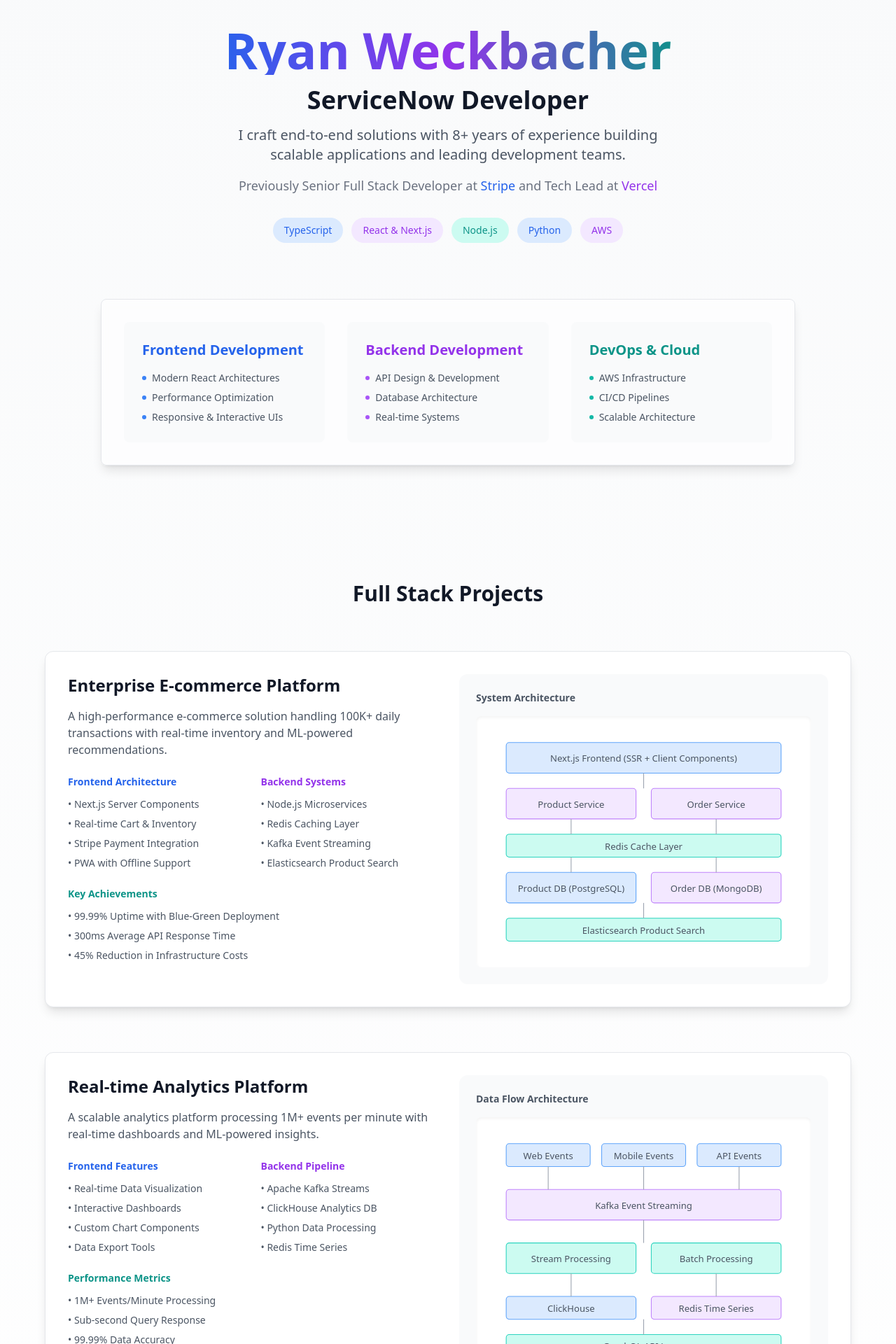
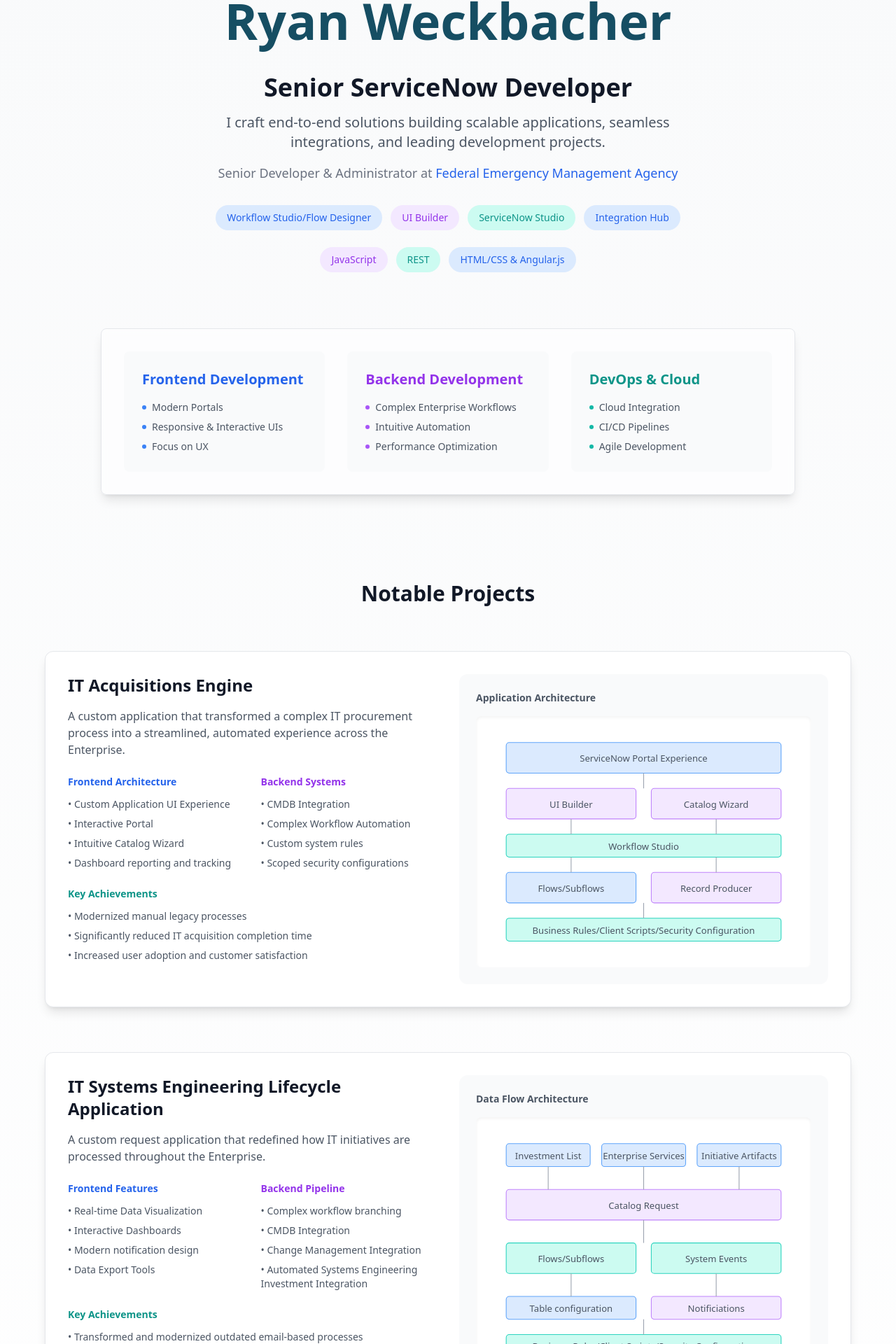
Before and after one commit to Ryan-git-snow/ryansnowportfolio, a Next.js app: page / in a window 1280 px wide. Shown: the part 50-1970 px from the top of the page at 70% size. Built offline with nearby package versions, Linux system fonts and the light colour scheme.

Commit message:
Portfolio v1.0

```diff
--- a/app/components/ContactSection.tsx
+++ b/app/components/ContactSection.tsx
@@ -9,7 +9,12 @@
 				<motion.div initial={{ opacity: 0, y: 20 }} whileInView={{ opacity: 1, y: 0 }} viewport={{ once: true }} className="space-y-8">
 					<h2 className="text-3xl font-bold text-gray-900">Let&apos;s Build Something Amazing</h2>
 					<p className="text-gray-600 max-w-2xl mx-auto">
-						Looking for a full-stack developer who can architect and implement complete solutions? Let&apos;s discuss your project.
+						Looking for a developer who can architect and implement complete solutions?
+						<br />
+						Let&apos;s discuss your project.
+						<br />
+						<br />
+						Need a Platform Admin that can maintain great instances? I've got you covered.
 					</p>
 
 					{/* Location */}
@@ -23,13 +28,13 @@
 							/>
 							<path strokeLinecap="round" strokeLinejoin="round" strokeWidth="2" d="M15 11a3 3 0 11-6 0 3 3 0 016 0z" />
 						</svg>
-						<span>San Francisco, CA</span>
+						<span>Washington, DC</span>
 					</div>
 
 					{/* Contact Buttons */}
 					<div className="flex flex-col sm:flex-row justify-center gap-4">
 						<a
-							href="mailto:david@example.com"
+							href="mailto:ryan.t.w@outlook.com"
 							className="px-8 py-3 bg-gradient-to-r from-blue-600 to-purple-600 text-white rounded-lg font-medium hover:opacity-90 transition-opacity inline-flex items-center justify-center gap-2"
 						>
 							<svg className="w-5 h-5" fill="currentColor" viewBox="0 0 20 20">
@@ -58,7 +63,7 @@
 					{/* Social Links */}
 					<div className="flex justify-center gap-6">
 						<a
-							href="https://github.com"
+							href="https://github.com/Ryan-git-snow"
 							target="_blank"
 							rel="noopener noreferrer"
 							className="text-gray-600 hover:text-gray-900 transition-colors p-2 hover:bg-gray-100 rounded-lg"
@@ -68,7 +73,7 @@
 							</svg>
 						</a>
 						<a
-							href="https://linkedin.com"
+							href="https://www.linkedin.com/in/ryan-weckbacher-300a32355/"
 							target="_blank"
 							rel="noopener noreferrer"
 							className="text-gray-600 hover:text-gray-900 transition-colors p-2 hover:bg-gray-100 rounded-lg"
@@ -77,16 +82,6 @@
 								<path d="M19 0h-14c-2.761 0-5 2.239-5 5v14c0 2.761 2.239 5 5 5h14c2.762 0 5-2.239 5-5v-14c0-2.761-2.238-5-5-5zm-11 19h-3v-11h3v11zm-1.5-12.268c-.966 0-1.75-.79-1.75-1.764s.784-1.764 1.75-1.764 1.75.79 1.75 1.764-.783 1.764-1.75 1.764zm13.5 12.268h-3v-5.604c0-3.368-4-3.113-4 0v5.604h-3v-11h3v1.765c1.396-2.586 7-2.777 7 2.476v6.759z" />
 							</svg>
 						</a>
-						<a
-							href="https://twitter.com"
-							target="_blank"
-							rel="noopener noreferrer"
-							className="text-gray-600 hover:text-gray-900 transition-colors p-2 hover:bg-gray-100 rounded-lg"
-						>
-							<svg className="w-6 h-6" fill="currentColor" viewBox="0 0 24 24">
-								<path d="M18.244 2.25h3.308l-7.227 8.26 8.502 11.24H16.17l-5.214-6.817L4.99 21.75H1.68l7.73-8.835L1.254 2.25H8.08l4.713 6.231zm-1.161 17.52h1.833L7.084 4.126H5.117z" />
-							</svg>
-						</a>
 					</div>
 				</motion.div>
 			</div>
--- a/app/components/HeroSection.tsx
+++ b/app/components/HeroSection.tsx
@@ -15,24 +15,28 @@
 			<div className="relative z-10 min-h-screen flex flex-col items-center justify-center px-4 pt-8 md:pt-0">
 				<motion.div initial={{ opacity: 0, y: 20 }} animate={{ opacity: 1, y: 0 }} className="text-center mb-8 md:mb-12">
 					<div className="space-y-3 md:space-y-4 mb-6 md:mb-8">
-						<h1 className="text-4xl md:text-7xl font-bold text-transparent bg-clip-text bg-gradient-to-r from-blue-600 via-purple-600 to-teal-600">
+						<h1 className="text-4xl md:text-7xl font-bold text-cyan-900">
 							Ryan Weckbacher
 						</h1>
-						<h2 className="text-2xl md:text-4xl font-bold text-gray-900">ServiceNow Developer</h2>
+						<br />
+						<h2 className="text-2xl md:text-4xl font-bold text-gray-900">Senior ServiceNow Developer</h2>
 						<p className="text-lg md:text-xl text-gray-600 max-w-2xl mx-auto">
-							I craft end-to-end solutions with 8+ years of experience building scalable applications and leading development teams.
+							I craft end-to-end solutions building scalable applications, seamless integrations, and leading development projects.
 						</p>
 						<p className="text-base md:text-lg text-gray-500 max-w-2xl mx-auto">
-							Previously Senior Full Stack Developer at <span className="text-blue-600">Stripe</span> and Tech Lead at{' '}
-							<span className="text-purple-600">Vercel</span>
+							Senior Developer & Administrator at <span className="text-blue-600">Federal Emergency Management Agency</span>
 						</p>
 					</div>
 					<div className="flex flex-wrap justify-center gap-2 md:gap-3 mb-6 md:mb-8">
-						<span className="px-3 md:px-4 py-1.5 md:py-2 bg-blue-100 rounded-full text-blue-600 text-xs md:text-sm">TypeScript</span>
-						<span className="px-3 md:px-4 py-1.5 md:py-2 bg-purple-100 rounded-full text-purple-600 text-xs md:text-sm">React & Next.js</span>
-						<span className="px-3 md:px-4 py-1.5 md:py-2 bg-teal-100 rounded-full text-teal-600 text-xs md:text-sm">Node.js</span>
-						<span className="px-3 md:px-4 py-1.5 md:py-2 bg-blue-100 rounded-full text-blue-600 text-xs md:text-sm">Python</span>
-						<span className="px-3 md:px-4 py-1.5 md:py-2 bg-purple-100 rounded-full text-purple-600 text-xs md:text-sm">AWS</span>
+						<span className="px-3 md:px-4 py-1.5 md:py-2 bg-blue-100 rounded-full text-blue-600 text-xs md:text-sm">Workflow Studio/Flow Designer</span>
+						<span className="px-3 md:px-4 py-1.5 md:py-2 bg-purple-100 rounded-full text-purple-600 text-xs md:text-sm">UI Builder</span>
+						<span className="px-3 md:px-4 py-1.5 md:py-2 bg-teal-100 rounded-full text-teal-600 text-xs md:text-sm">ServiceNow Studio</span>
+						<span className="px-3 md:px-4 py-1.5 md:py-2 bg-blue-100 rounded-full text-blue-600 text-xs md:text-sm">Integration Hub</span>
+						{/* Break */}
+						<div className="w-full"></div>
+						<span className="px-3 md:px-4 py-1.5 md:py-2 bg-purple-100 rounded-full text-purple-600 text-xs md:text-sm">JavaScript</span>
+						<span className="px-3 md:px-4 py-1.5 md:py-2 bg-teal-100 rounded-full text-teal-600 text-xs md:text-sm">REST</span>
+						<span className="px-3 md:px-4 py-1.5 md:py-2 bg-blue-100 rounded-full text-blue-600 text-xs md:text-sm">HTML/CSS & Angular.js</span>
 					</div>
 				</motion.div>
 
@@ -57,15 +61,15 @@
 								<ul className="space-y-1.5 md:space-y-2 text-xs md:text-sm text-gray-600">
 									<li className="flex items-center gap-2">
 										<div className="w-1.5 h-1.5 bg-blue-500 rounded-full" />
-										Modern React Architectures
-									</li>
-									<li className="flex items-center gap-2">
-										<div className="w-1.5 h-1.5 bg-blue-500 rounded-full" />
-										Performance Optimization
+										Modern Portals
 									</li>
 									<li className="flex items-center gap-2">
 										<div className="w-1.5 h-1.5 bg-blue-500 rounded-full" />
 										Responsive & Interactive UIs
+									</li>
+									<li className="flex items-center gap-2">
+										<div className="w-1.5 h-1.5 bg-blue-500 rounded-full" />
+										Focus on UX
 									</li>
 								</ul>
 							</div>
@@ -82,15 +86,15 @@
 								<ul className="space-y-1.5 md:space-y-2 text-xs md:text-sm text-gray-600">
 									<li className="flex items-center gap-2">
 										<div className="w-1.5 h-1.5 bg-purple-500 rounded-full" />
-										API Design & Development
+										Complex Enterprise Workflows
 									</li>
 									<li className="flex items-center gap-2">
 										<div className="w-1.5 h-1.5 bg-purple-500 rounded-full" />
-										Database Architecture
+										Intuitive Automation
 									</li>
 									<li className="flex items-center gap-2">
 										<div className="w-1.5 h-1.5 bg-purple-500 rounded-full" />
-										Real-time Systems
+										Performance Optimization
 									</li>
 								</ul>
 							</div>
@@ -107,7 +111,7 @@
 								<ul className="space-y-1.5 md:space-y-2 text-xs md:text-sm text-gray-600">
 									<li className="flex items-center gap-2">
 										<div className="w-1.5 h-1.5 bg-teal-500 rounded-full" />
-										AWS Infrastructure
+										Cloud Integration
 									</li>
 									<li className="flex items-center gap-2">
 										<div className="w-1.5 h-1.5 bg-teal-500 rounded-full" />
@@ -115,7 +119,7 @@
 									</li>
 									<li className="flex items-center gap-2">
 										<div className="w-1.5 h-1.5 bg-teal-500 rounded-full" />
-										Scalable Architecture
+										Agile Development
 									</li>
 								</ul>
 							</div>
--- a/app/components/ProjectsSection.tsx
+++ b/app/components/ProjectsSection.tsx
@@ -12,11 +12,11 @@
 					viewport={{ once: true }}
 					className="text-3xl font-bold mb-16 text-center text-gray-900"
 				>
-					Full Stack Projects
+					Notable Projects
 				</motion.h2>
 
 				<div className="space-y-16">
-					{/* E-commerce Platform */}
+					{/* IT Acquisitions Engine */}
 					<motion.div
 						initial={{ opacity: 0, y: 20 }}
 						whileInView={{ opacity: 1, y: 0 }}
@@ -27,9 +27,10 @@
 							<div className="grid grid-cols-1 lg:grid-cols-2 gap-8">
 								<div className="space-y-6">
 									<div>
-										<h3 className="text-2xl font-bold mb-4 text-gray-900">Enterprise E-commerce Platform</h3>
+										<h3 className="text-2xl font-bold mb-4 text-gray-900">IT Acquisitions Engine</h3>
 										<p className="text-gray-600">
-											A high-performance e-commerce solution handling 100K+ daily transactions with real-time inventory and ML-powered recommendations.
+											A custom application that transformed a complex IT procurement process into a streamlined, automated experience
+											across the Enterprise.
 										</p>
 									</div>
 
@@ -37,19 +38,19 @@
 										<div>
 											<h4 className="text-sm font-semibold text-blue-600 mb-3">Frontend Architecture</h4>
 											<ul className="space-y-2 text-sm text-gray-600">
-												<li>• Next.js Server Components</li>
-												<li>• Real-time Cart & Inventory</li>
-												<li>• Stripe Payment Integration</li>
-												<li>• PWA with Offline Support</li>
+												<li>• Custom Application UI Experience</li>
+												<li>• Interactive Portal</li>
+												<li>• Intuitive Catalog Wizard</li>
+												<li>• Dashboard reporting and tracking</li>
 											</ul>
 										</div>
 										<div>
 											<h4 className="text-sm font-semibold text-purple-600 mb-3">Backend Systems</h4>
 											<ul className="space-y-2 text-sm text-gray-600">
-												<li>• Node.js Microservices</li>
-												<li>• Redis Caching Layer</li>
-												<li>• Kafka Event Streaming</li>
-												<li>• Elasticsearch Product Search</li>
+												<li>• CMDB Integration</li>
+												<li>• Complex Workflow Automation</li>
+												<li>• Custom system rules</li>
+												<li>• Scoped security configurations</li>
 											</ul>
 										</div>
 									</div>
@@ -57,15 +58,15 @@
 									<div className="space-y-3">
 										<h4 className="text-sm font-semibold text-teal-600">Key Achievements</h4>
 										<ul className="space-y-2 text-sm text-gray-600">
-											<li>• 99.99% Uptime with Blue-Green Deployment</li>
-											<li>• 300ms Average API Response Time</li>
-											<li>• 45% Reduction in Infrastructure Costs</li>
+											<li>• Modernized manual legacy processes</li>
+											<li>• Significantly reduced IT acquisition completion time</li>
+											<li>• Increased user adoption and customer satisfaction</li>
 										</ul>
 									</div>
 								</div>
 
 								<div className="bg-gray-50 rounded-xl p-6">
-									<h4 className="text-sm font-semibold text-gray-600 mb-4">System Architecture</h4>
+									<h4 className="text-sm font-semibold text-gray-600 mb-4">Application Architecture</h4>
 									<div className="aspect-[4/3] bg-white rounded-lg p-4 shadow-inner">
 										{/* Add detailed system architecture diagram here */}
 										<svg className="w-full h-full" viewBox="0 0 400 300">
@@ -73,7 +74,7 @@
 											<g>
 												<rect x="20" y="20" width="360" height="40" rx="4" className="fill-blue-100 stroke-blue-400" strokeWidth="1" />
 												<text x="200" y="45" textAnchor="middle" className="fill-gray-600 text-[12px]">
-													Next.js Frontend (SSR + Client Components)
+													ServiceNow Portal Experience
 												</text>
 											</g>
 
@@ -82,18 +83,18 @@
 												<rect x="20" y="80" width="170" height="40" rx="4" className="fill-purple-100 stroke-purple-400" strokeWidth="1" />
 												<rect x="210" y="80" width="170" height="40" rx="4" className="fill-purple-100 stroke-purple-400" strokeWidth="1" />
 												<text x="105" y="105" textAnchor="middle" className="fill-gray-600 text-[12px]">
-													Product Service
+													UI Builder
 												</text>
 												<text x="295" y="105" textAnchor="middle" className="fill-gray-600 text-[12px]">
-													Order Service
+													Catalog Wizard
 												</text>
 											</g>
 
-											{/* Cache Layer */}
+											{/* Process Layer */}
 											<g>
 												<rect x="20" y="140" width="360" height="30" rx="4" className="fill-teal-100 stroke-teal-400" strokeWidth="1" />
 												<text x="200" y="160" textAnchor="middle" className="fill-gray-600 text-[12px]">
-													Redis Cache Layer
+													Workflow Studio
 												</text>
 											</g>
 
@@ -102,10 +103,10 @@
 												<rect x="20" y="190" width="170" height="40" rx="4" className="fill-blue-100 stroke-blue-400" strokeWidth="1" />
 												<rect x="210" y="190" width="170" height="40" rx="4" className="fill-purple-100 stroke-purple-400" strokeWidth="1" />
 												<text x="105" y="215" textAnchor="middle" className="fill-gray-600 text-[12px]">
-													Product DB (PostgreSQL)
+													Flows/Subflows
 												</text>
 												<text x="295" y="215" textAnchor="middle" className="fill-gray-600 text-[12px]">
-													Order DB (MongoDB)
+													Record Producer
 												</text>
 											</g>
 
@@ -113,7 +114,7 @@
 											<g>
 												<rect x="20" y="250" width="360" height="30" rx="4" className="fill-teal-100 stroke-teal-400" strokeWidth="1" />
 												<text x="200" y="270" textAnchor="middle" className="fill-gray-600 text-[12px]">
-													Elasticsearch Product Search
+													Business Rules/Client Scripts/Security Configuration
 												</text>
 											</g>
 
@@ -133,7 +134,7 @@
 						</div>
 					</motion.div>
 
-					{/* Real-time Analytics Platform */}
+					{/* SELC Engine */}
 					<motion.div
 						initial={{ opacity: 0, y: 20 }}
 						whileInView={{ opacity: 1, y: 0 }}
@@ -144,9 +145,9 @@
 							<div className="grid grid-cols-1 lg:grid-cols-2 gap-8">
 								<div className="space-y-6">
 									<div>
-										<h3 className="text-2xl font-bold mb-4 text-gray-900">Real-time Analytics Platform</h3>
+										<h3 className="text-2xl font-bold mb-4 text-gray-900">IT Systems Engineering Lifecycle Application</h3>
 										<p className="text-gray-600">
-											A scalable analytics platform processing 1M+ events per minute with real-time dashboards and ML-powered insights.
+											A custom request application that redefined how IT initiatives are processed throughout the Enterprise.
 										</p>
 									</div>
 
@@ -156,27 +157,27 @@
 											<ul className="space-y-2 text-sm text-gray-600">
 												<li>• Real-time Data Visualization</li>
 												<li>• Interactive Dashboards</li>
-												<li>• Custom Chart Components</li>
+												<li>• Modern notification design</li>
 												<li>• Data Export Tools</li>
 											</ul>
 										</div>
 										<div>
 											<h4 className="text-sm font-semibold text-purple-600 mb-3">Backend Pipeline</h4>
 											<ul className="space-y-2 text-sm text-gray-600">
-												<li>• Apache Kafka Streams</li>
-												<li>• ClickHouse Analytics DB</li>
-												<li>• Python Data Processing</li>
-												<li>• Redis Time Series</li>
+												<li>• Complex workflow branching</li>
+												<li>• CMDB Integration</li>
+												<li>• Change Management Integration</li>
+												<li>• Automated Systems Engineering Investment Integration</li>
 											</ul>
 										</div>
 									</div>
 
 									<div className="space-y-3">
-										<h4 className="text-sm font-semibold text-teal-600">Performance Metrics</h4>
+										<h4 className="text-sm font-semibold text-teal-600">Key Achievements</h4>
 										<ul className="space-y-2 text-sm text-gray-600">
-											<li>• 1M+ Events/Minute Processing</li>
-											<li>• Sub-second Query Response</li>
-											<li>• 99.99% Data Accuracy</li>
+											<li>• Transformed and modernized outdated email-based processes</li>
+											<li>• Broke down Enterprise silos and achieved cross-department collaboration</li>
+											<li>• Significantly increased Enterprise interest in the ServiceNow</li>
 										</ul>
 									</div>
 								</div>
@@ -191,13 +192,13 @@
 												<rect x="145" y="20" width="110" height="30" rx="4" className="fill-blue-100 stroke-blue-400" strokeWidth="1" />
 												<rect x="270" y="20" width="110" height="30" rx="4" className="fill-blue-100 stroke-blue-400" strokeWidth="1" />
 												<text x="75" y="40" textAnchor="middle" className="fill-gray-600 text-[12px]">
-													Web Events
+													Investment List
 												</text>
 												<text x="200" y="40" textAnchor="middle" className="fill-gray-600 text-[12px]">
-													Mobile Events
+													Enterprise Services
 												</text>
 												<text x="325" y="40" textAnchor="middle" className="fill-gray-600 text-[12px]">
-													API Events
+													Initiative Artifacts
 												</text>
 											</g>
 
@@ -205,7 +206,7 @@
 											<g>
 												<rect x="20" y="80" width="360" height="40" rx="4" className="fill-purple-100 stroke-purple-400" strokeWidth="1" />
 												<text x="200" y="105" textAnchor="middle" className="fill-gray-600 text-[12px]">
-													Kafka Event Streaming
+													Catalog Request
 												</text>
 											</g>
 
@@ -214,10 +215,10 @@
 												<rect x="20" y="150" width="170" height="40" rx="4" className="fill-teal-100 stroke-teal-400" strokeWidth="1" />
 												<rect x="210" y="150" width="170" height="40" rx="4" className="fill-teal-100 stroke-teal-400" strokeWidth="1" />
 												<text x="105" y="175" textAnchor="middle" className="fill-gray-600 text-[12px]">
-													Stream Processing
+													Flows/Subflows
 												</text>
 												<text x="295" y="175" textAnchor="middle" className="fill-gray-600 text-[12px]">
-													Batch Processing
+													System Events
 												</text>
 											</g>
 
@@ -226,10 +227,10 @@
 												<rect x="20" y="220" width="170" height="30" rx="4" className="fill-blue-100 stroke-blue-400" strokeWidth="1" />
 												<rect x="210" y="220" width="170" height="30" rx="4" className="fill-purple-100 stroke-purple-400" strokeWidth="1" />
 												<text x="105" y="240" textAnchor="middle" className="fill-gray-600 text-[12px]">
-													ClickHouse
+													Table configuration
 												</text>
 												<text x="295" y="240" textAnchor="middle" className="fill-gray-600 text-[12px]">
-													Redis Time Series
+													Notificiations
 												</text>
 											</g>
 
@@ -237,7 +238,7 @@
 											<g>
 												<rect x="20" y="270" width="360" height="30" rx="4" className="fill-teal-100 stroke-teal-400" strokeWidth="1" />
 												<text x="200" y="290" textAnchor="middle" className="fill-gray-600 text-[12px]">
-													GraphQL API Layer
+													Business Rules/Client Scripts/Security Configuration
 												</text>
 											</g>
 
```
